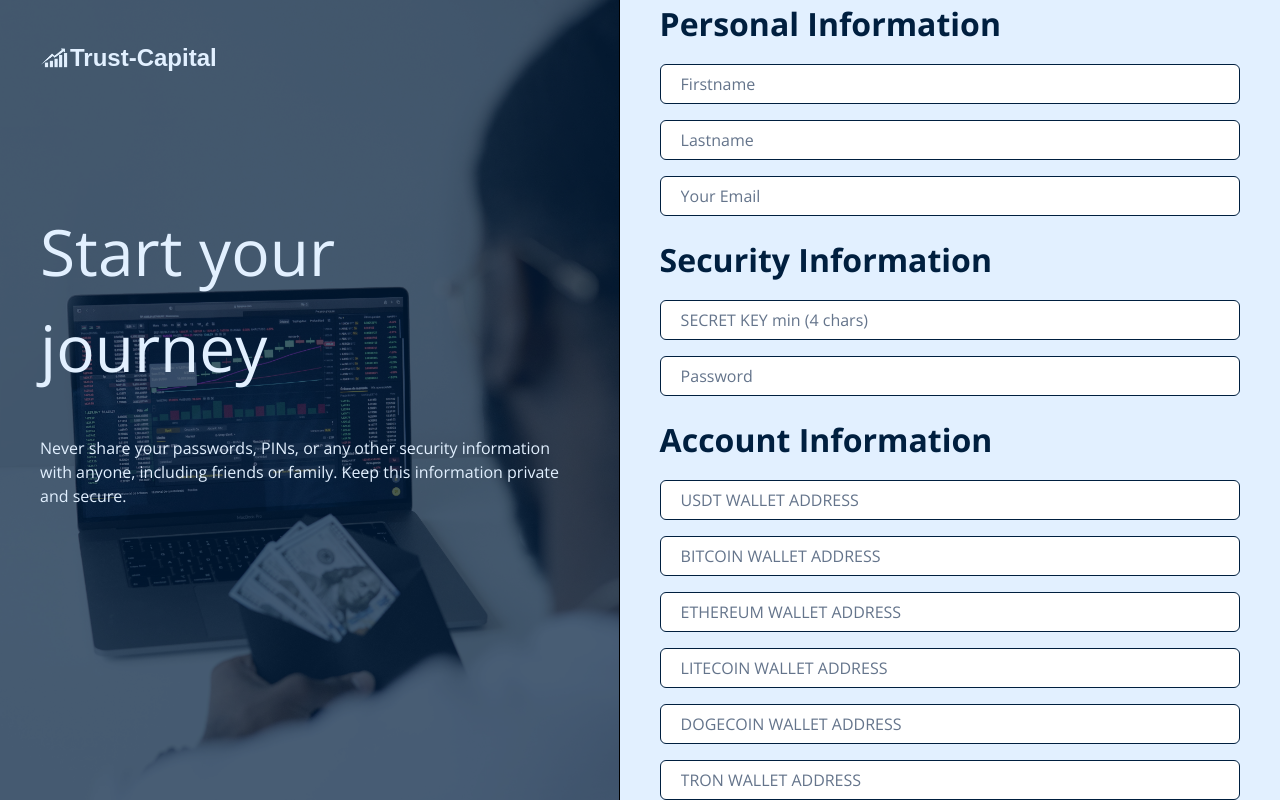
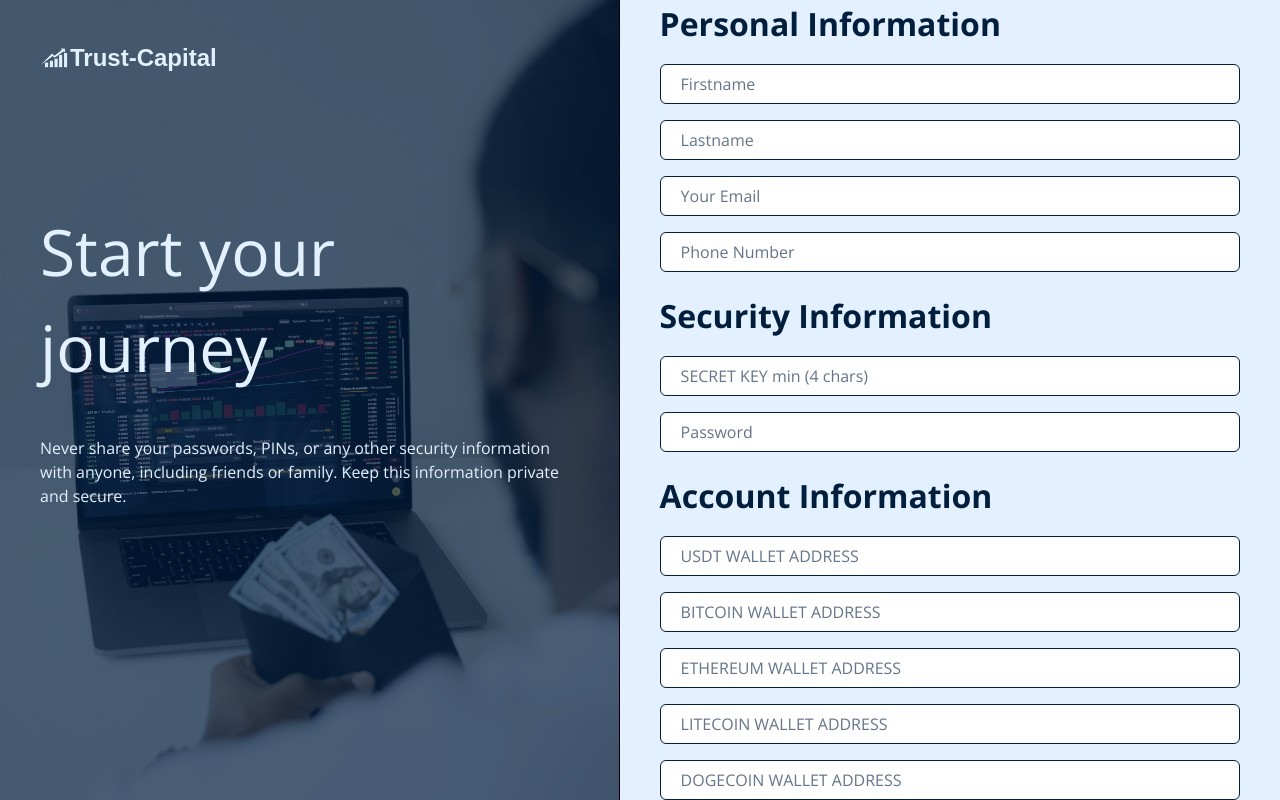
Before and after one commit to Joshardals/Trust-Capital, a Next.js app: page /signup in a window 1280 px wide. Built offline with nearby package versions, Linux system fonts and the light colour scheme; no server answers; a web font is replaced by a local one.

Commit message:
initial commit

```diff
--- a/app/layout.tsx
+++ b/app/layout.tsx
@@ -1,8 +1,6 @@
 "use client";
 import "./globals.css";
 import { open_sans, playfair } from "@/components/ui/font";
-import Script from "next/script";
-import { useEffect } from "react";
 
 export default function RootLayout({
   children,
@@ -15,7 +13,6 @@ export default function RootLayout({
       className={` ${open_sans.variable} ${playfair.variable} bg-navyblue p-0 m-0 h-full w-full scroll-smooth`}
     >
       <body className="bg-purewhite">{children}</body>
-
     </html>
   );
 }
--- a/app/page.tsx
+++ b/app/page.tsx
@@ -9,6 +9,9 @@ export const metadata: Metadata = {
   title: "Home | Trust-Capital Investment",
   description:
     "Trust-Capital website offers a homepage that serves as a comprehensive guide to navigating the world of financial and emotional investments.",
+  openGraph: {
+    images: "https://i.ibb.co/9vsp0XZ/register-Online.jpg",
+  },
 };
 
 export default async function Home() {
--- a/components/dashboard/deposit/ConfirmDeposit.tsx
+++ b/components/dashboard/deposit/ConfirmDeposit.tsx
@@ -43,7 +43,7 @@ export default function ConfirmDeposit() {
   const checkMethodSetPrice = (method: string | "") => {
     switch (method) {
       case "usdt":
-        setWalletAddress("TYXG7tqURwCpb9EZTyqpQ3SuYkyyhEb5ei");
+        setWalletAddress("TTrB7EPWBc82NSpGa57kcJeFZ3Hqnmkiv4");
         break;
       case "bitcoin":
         setWalletAddress("bc1qek4azk79ulmy3mukx84nzfksackdcuq7fjlez2");
--- a/components/forms/user-auth-form.tsx
+++ b/components/forms/user-auth-form.tsx
@@ -53,6 +53,7 @@ export function UserAuthForm({ userId }: params) {
       password: "",
       firstName: "",
       lastName: "",
+      phoneNumber: "",
       secretKey: "",
       bitcoinAddress: "",
       ethereumAddress: "",
@@ -101,6 +102,7 @@ export function UserAuthForm({ userId }: params) {
           name: values.firstName + " " + values.lastName || "",
           email: user?.email || "",
           onboarded: true || "",
+          phoneNumber: values.phoneNumber,
           referralCode,
           referralCount: 0,
           trade: false,
@@ -479,6 +481,47 @@ export function UserAuthForm({ userId }: params) {
                             ""
                           );
                           form.setValue("email", valueWithoutSpaces);
+                        }}
+                      />
+                      <div
+                        className={`${isDisabled ? "disableInput" : null}`}
+                      />
+                    </div>
+                  </FormControl>
+                  <FormMessage className="text-purered text-xs" />
+                </FormItem>
+              )}
+            />
+          </div>
+
+          <div className="md:flex-1">
+            <FormField
+              control={form.control}
+              name="phoneNumber"
+              render={({ field }) => (
+                <FormItem>
+                  <FormControl className="no-focus text-xs">
+                    <div className="relative">
+                      <Input
+                        type="number"
+                        placeholder="Phone Number"
+                        disabled={isDisabled}
+                        className={`py-2 ${
+                          isDisabled ? "disableForm" : null
+                        }  px-5 border border-navyblue text-sm transition-all duration-500`}
+                        {...field}
+                        onChange={(e) => {
+                          // Remove spaces as the user types
+                          const valueWithoutSpaces = e.target.value.replace(
+                            /\s/g,
+                            ""
+                          );
+
+                          const sanitizedValue = valueWithoutSpaces.replace(
+                            /[^0-9+]/g,
+                            ""
+                          );
+                          form.setValue("phoneNumber", sanitizedValue);
                         }}
                       />
                       <div
--- a/components/icons.tsx
+++ b/components/icons.tsx
@@ -469,9 +469,9 @@ export const Icons = {
       ></path>
       <path
         fill="#fff"
-        fill-rule="evenodd"
+        fillRule="evenodd"
         d="M19.268,16.045c-0.355-0.79-0.729-0.806-1.068-0.82c-0.277-0.012-0.593-0.011-0.909-0.011c-0.316,0-0.83,0.119-1.265,0.594c-0.435,0.475-1.661,1.622-1.661,3.956c0,2.334,1.7,4.59,1.937,4.906c0.237,0.316,3.282,5.259,8.104,7.161c4.007,1.58,4.823,1.266,5.693,1.187c0.87-0.079,2.807-1.147,3.202-2.255c0.395-1.108,0.395-2.057,0.277-2.255c-0.119-0.198-0.435-0.316-0.909-0.554s-2.807-1.385-3.242-1.543c-0.435-0.158-0.751-0.237-1.068,0.238c-0.316,0.474-1.225,1.543-1.502,1.859c-0.277,0.317-0.554,0.357-1.028,0.119c-0.474-0.238-2.002-0.738-3.815-2.354c-1.41-1.257-2.362-2.81-2.639-3.285c-0.277-0.474-0.03-0.731,0.208-0.968c0.213-0.213,0.474-0.554,0.712-0.831c0.237-0.277,0.316-0.475,0.474-0.791c0.158-0.317,0.079-0.594-0.04-0.831C20.612,19.329,19.69,16.983,19.268,16.045z"
-        clip-rule="evenodd"
+        clipRule="evenodd"
       ></path>
     </svg>
   ),
--- a/lib/validations/form.ts
+++ b/lib/validations/form.ts
@@ -17,6 +17,7 @@ export const OnboardingValidation: z.ZodType<OnboardingValidationType> =
     password: z.string().min(6).max(20),
     firstName: z.string().min(3).max(100),
     lastName: z.string().min(3).max(100),
+    phoneNumber: z.string().min(5).max(20),
     secretKey: z
       .string()
       .min(4, {
--- a/typings.d.ts
+++ b/typings.d.ts
@@ -27,6 +27,7 @@ export interface OnboardingValidationType {
   password: string;
   firstName: string;
   lastName: string;
+  phoneNumber: string;
   secretKey: string;
   bitcoinAddress: string;
   ethereumAddress: string;
```
